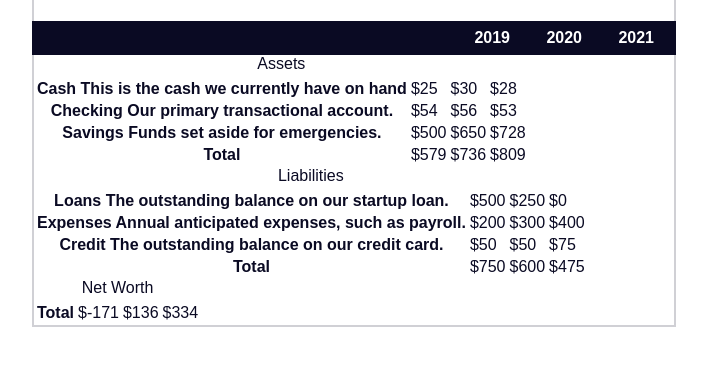
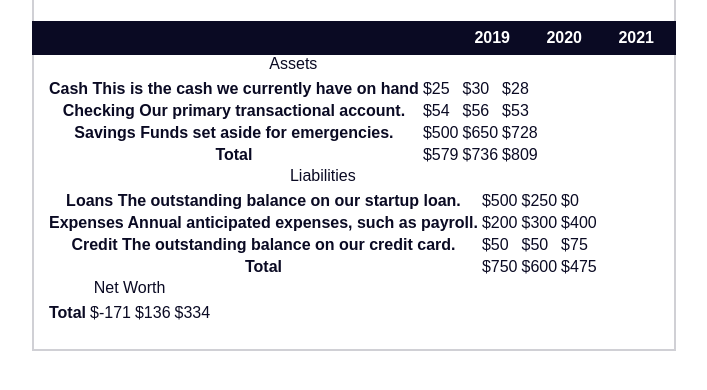
Before and after one commit to AaronJHarvey/Balance-Sheet, a plain HTML site: page src/index.html in a window 1280 px wide. Shown: the part 106-496 px from the top of the page, without its empty margins (286-993 px from the left). Drawn offline with Linux system fonts and the light colour scheme.

Commit message:
Adds padding to the table wrap

```diff
--- a/src/index.html
+++ b/src/index.html
@@ -22,7 +22,7 @@
                     <span class="year">2021</span>
                 </div>
 
-                <div class="table">
+                <div class="table-wrap">
                     <table>
                         <caption>Assets</caption>
                         <thead>
--- a/src/styles.css
+++ b/src/styles.css
@@ -64,3 +64,7 @@ section {
 	width: 4.5rem;
 	text-align: right;
 }
+
+.table-wrap {
+	padding: 0 .75rem 1.5rem .75rem;
+}
```
